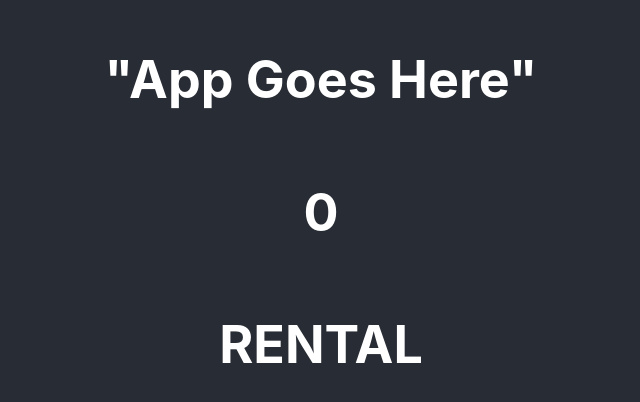
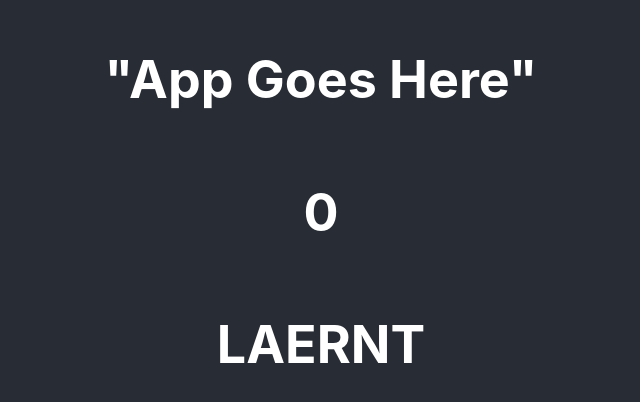
Before and after one commit to antdke/anagrams-game, a React (Create React App) app: page / in a window 1280 px wide. Shown: the part 188-590 px from the top of the page, without its empty margins (319-959 px from the left). Built offline with nearby package versions, Linux system fonts and the light colour scheme.

Commit message:
Created function that scrambles a random word selected from wordBank

```diff
--- a/src/components/BottomRow.tsx
+++ b/src/components/BottomRow.tsx
@@ -11,6 +11,7 @@ import React from "react";
 const BottomRow = () => {
   const wordBank = ["ACTORS", "ASCENT", "RENTAL", "MASTER", "SKATED"];
 
+  // a function to randomnly select a word from wordBank
   function randomSelect(words: any) {
     //random number selector
     let randNum = Math.floor(Math.random() * (4 - 0) + 0);
@@ -18,11 +19,30 @@ const BottomRow = () => {
     return words[randNum];
   }
 
+  function scrambleWord(word: String) {
+    //split words into an array of characters
+    let letters = word.split("");
+    //grab the length of the array
+    let n = letters.length;
+
+    //traverse through the letters array and juggle the elements to a random index
+    for (let i = n - 1; i > 0; i--) {
+      let j = Math.floor(Math.random() * (i + 1));
+      let temp = letters[i];
+      letters[i] = letters[j];
+      letters[j] = temp;
+    }
+
+    //return a joined array as a scrambled word
+    return letters.join("");
+  }
+
   let oneWord = randomSelect(wordBank);
+  let oneScrambledWord = scrambleWord(oneWord);
 
   return (
     <div>
-      <h1>{oneWord}</h1>
+      <h1>{oneScrambledWord}</h1>
     </div>
   );
 };
```
